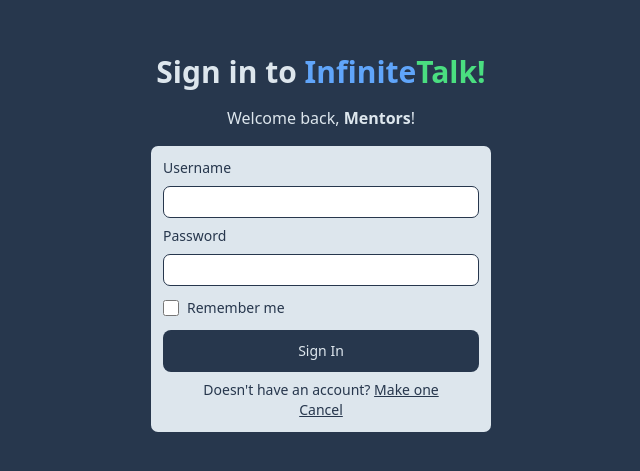
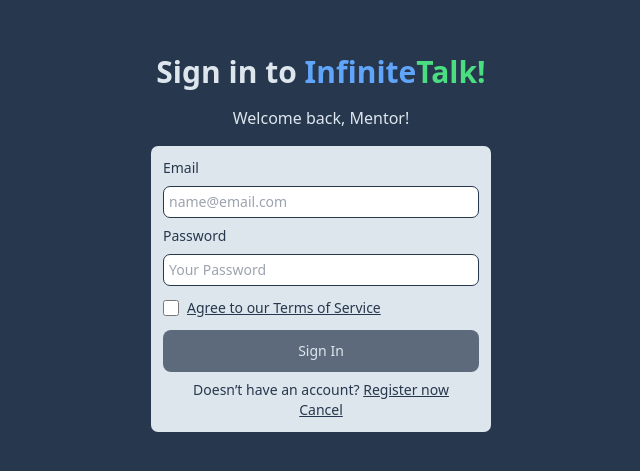
Before and after one commit to arifian853/InfiniteTalk, a React (Vite) app: page /signin-mentor in a window 1280 px wide. Shown: the part 157-628 px from the top of the page, without its empty margins (319-959 px from the left). Built offline with nearby package versions, Linux system fonts and the light colour scheme.

Commit message:
Added login functionality

```diff
--- a/src/Pages/Mentee_Role/SignIn.jsx
+++ b/src/Pages/Mentee_Role/SignIn.jsx
@@ -1,132 +1,154 @@
-/* eslint-disable react/prop-types */
-import { useState } from 'react'
-import { Alert, Button, Checkbox } from 'flowbite-react'
+import { useState, useEffect } from 'react'
+import { Button, Checkbox, Modal } from 'flowbite-react'
+import { useForm } from "react-hook-form";
+import { Link, useNavigate } from 'react-router-dom'
 import { Helmet } from 'react-helmet'
-import { Link, Navigate } from 'react-router-dom'
-import axios from 'axios'
-
-import { HiInformationCircle } from 'react-icons/hi'
+import toast from "react-hot-toast";
+import { useDispatch, useSelector } from "react-redux"
+import { userActions } from '../../store/reducers/userReducers'
+import { useMutation } from "@tanstack/react-query"
+import { signIn } from '../../Services/index/users'
 
 export const SignIn = () => {
-    const [username, setUsername] = useState('')
-    const [password, setPassword] = useState('')
-    const [navigate, setNavigate] = useState(false)
-    const [error, setError] = useState('')
-    const [alert, setAlert] = useState('')
+  const dispatch = useDispatch();
+  const userState = useSelector((state) => state.user);
+  const navigate = useNavigate();
 
-    const onChangeUsername = (e) => {
-        const value = e.target.value;
-        setUsername(value);
-        setError('')
+  /*Utility states*/
+  const [openModal, setOpenModal] = useState('')
+  const { mutate, isLoading } = useMutation({
+    mutationFn: ({ email, password }) => {
+      return signIn({ email, password});
+    },
+    onSuccess: (data) => {
+      dispatch(userActions.setUserInfo(data));
+      localStorage.setItem("account", JSON.stringify(data));
+      toast.success(data.message);
+    },
+    onError: (error) => {
+      toast.error(error.message);
+      console.log(error);
+    },
+  });
+
+  const {
+    register,
+    handleSubmit,
+    formState: { errors, isValid },
+  } = useForm({
+    defaultValues: {
+      email: "",
+      password: "",
+    },
+    mode: "onChange",
+  });
+
+  useEffect(() => {
+    if (userState.userInfo) {
+      const timeoutId = setTimeout(() => {
+        navigate('/feed');
+      }, 2500);
+      return () => clearTimeout(timeoutId);
+    }
+  }, [userState.userInfo, navigate]);
+
+
+  const loginBtn = (data) => {
+    const { email, password } = data;
+    mutate({ email, password });
   }
 
-    const onChangePassword = (e) => {
-        const value = e.target.value;
-        setPassword(value);
-        setError('')
+  const goBack = () => {
+    navigate(-1)
   }
 
-    const loginBtn = () => {
-        const data = {
-            username: username,
-            password: password
-        }
-
-        axios.post('http://localhost:7777/api/user/signin', data)
-            .then(result => {
-                console.log(result)
-                if (result) {
-                    setAlert('Login successful!')
-                    setTimeout(() => {
-                        setNavigate(true)
-                    }, 2000)
-                } else {
-                    setError('Login failed. Please check your credentials.');
-                }
-            })
-            .catch(e => {
-                setError(e.response.data.message)
-            })
-    }
-
-    const backButton = () => {
-        window.history.back();
-    };
 
   return (
-
-        <>
-            {
-                navigate && (
-                    <Navigate to="/feed" />
-                )
-            }
     <div className="forms flex flex-col justify-center items-center gap-4">
       <h1 className='text-3xl font-semibold'>Sign in to <Link to='/'><span className="text-blue-400"> Infinite</span><span className="text-green-400">Talk!</span></Link></h1>
       <p>Welcome back, Mentee!</p>
       <Helmet>
-                    <title>InfiniteTalk! - Sign In</title>
+        <title>InfiniteTalk! - Sign In Mentee</title>
       </Helmet>
-                <div data-aos="zoom-in" className="form-light text-sm flex flex-col text-left items-left gap-2 p-3">
-                    {
-                        error && (
-                            <Alert
-                                color="failure"
-                                icon={HiInformationCircle}
-                            >
-                                <span>
-                                    <p>
-                                        <span className="font-medium">
-                                            {error}
-                                        </span>
 
+      <form onSubmit={handleSubmit(loginBtn)}>
+        <div data-aos="zoom-in" className="text-sm form-light flex flex-col text-left items-left gap-2 p-3">
+          <p>Email</p>
+          <input id="email"
+            {...register("email", {
+              pattern: {
+                value:
+                  /^(([^<>()[\]\\.,;:\s@"]+(\.[^<>()[\]\\.,;:\s@"]+)*)|(".+"))@((\[[0-9]{1,3}\.[0-9]{1,3}\.[0-9]{1,3}\.[0-9]{1,3}])|(([a-zA-Z\-0-9]+\.)+[a-zA-Z]{2,}))$/,
+                message: "Enter a valid email",
+              },
+              required: {
+                value: true,
+                message: "Email is required",
+              },
+            })}
+            placeholder="name@email.com"
+            required
+            type="email"
+          />
+          {errors.email?.message && (
+            <p className="text-red-500 text-xs mt-1">
+              {errors.email?.message}
             </p>
-                                </span>
-                            </Alert>
-                        )
-                    }
-                    {
-                        alert && (
-                            <Alert
-                                color="success"
-                                icon={HiInformationCircle}
-                            >
-                                <span>
-                                    <p>
-                                        <span className="font-medium">
-                                            {alert}
-                                        </span>
+          )}
 
+          <p>Password</p>
+          <input id="password"
+            {...register("password", {
+              required: {
+                value: true,
+                message: "Password is required",
+              },
+              minLength: {
+                value: 8,
+                message: "Password length must be at least 8 characters",
+              },
+              pattern: {
+                value: /^(?=.*\d)(?=.*[A-Z])/,
+                message: "Password must contain at least one number and one capital letter",
+              },
+            })}
+            placeholder="Your Password"
+            required
+            type="password"
+          />
+          {errors.password && (
+            <p className="text-red-500 text-xs mt-1">
+              {errors.password?.message}
             </p>
-                                </span>
-                            </Alert>
-                        )
-                    }
-                    <p>Username</p>
-                    <input type="text" id="username1"
-                        placeholder="Your username"
-                        required
-                        value={username}
-                        onChange={onChangeUsername} />
-                    <p>Password</p>
-                    <input type="password" id="password1"
-                        required
-                        value={password}
-                        onChange={onChangePassword} />
+          )}
           <div className="flex items-center gap-2 py-1">
-                        <Checkbox id="remember" />
-                        <p>Remember me</p>
+            <Checkbox id="remember" required />
+            <a className='underline cursor-pointer' onClick={() => setOpenModal('default')}>Agree to our Terms of Service</a>
           </div>
-                    <Button onClick={loginBtn}>
+          <Button className='disabled:opacity-70 disabled:cursor-not-allowed' type='submit' disabled={!isValid || isLoading}>
             Sign In
           </Button>
           <div className='text-sm text-center'>
-                        <p> Doesn&apos;t have an account? <Link to='/signup'> <span className='underline'>Make one</span> </Link></p>
-                        <span onClick={backButton} className='underline cursor-pointer'>Cancel</span>
+            <p> Doesn&rsquo;t have an account? <Link to='/signup-mentee'> <span className='underline'>Register now</span> </Link></p>
+            <span onClick={goBack} className='underline cursor-pointer'>Cancel</span>
           </div>
         </div>
+      </form>
+      <Modal show={openModal === 'default'} onClose={() => setOpenModal(undefined)}>
+        <div data-aos="zoom-in" data-aos-duration="200">
+          <Modal.Header className='modal-title'> <h1 className='modal-title'>Terms of Service</h1></Modal.Header>
+          <Modal.Body className='modal-body'>
+            <div className="space-y-6">
+              <p className="text-base leading-relaxed">
+                Lorem ipsum dolor sit amet consectetur adipisicing elit. Soluta commodi id, quasi numquam quae esse optio nisi quo expedita sapiente.
+              </p>
+              <p className="text-base leading-relaxed">
+                Lorem ipsum dolor sit amet consectetur adipisicing elit. Molestiae expedita aut maiores modi nesciunt vitae nihil eum sunt a tempore neque est, odit delectus rem unde veniam error consequatur earum.
+              </p>
             </div>
-        </>
-
+          </Modal.Body>
+        </div>
+      </Modal>
+    </div >
   )
 }
--- a/src/Pages/Mentor_Role/MentorSignIn.jsx
+++ b/src/Pages/Mentor_Role/MentorSignIn.jsx
@@ -1,36 +1,154 @@
-import { Button, Checkbox } from 'flowbite-react';
-import { Helmet } from 'react-helmet';
-import { Link, useNavigate } from 'react-router-dom';
+import { useState, useEffect } from 'react'
+import { Button, Checkbox, Modal } from 'flowbite-react'
+import { useForm } from "react-hook-form";
+import { Link, useNavigate } from 'react-router-dom'
+import { Helmet } from 'react-helmet'
+import toast from "react-hot-toast";
+import { useDispatch, useSelector } from "react-redux"
+import { userActions } from '../../store/reducers/userReducers'
+import { useMutation } from "@tanstack/react-query"
+import { signIn } from '../../Services/index/users'
 
 export const MentorSignIn = () => {
-    const navigate = useNavigate()
+  const dispatch = useDispatch();
+  const userState = useSelector((state) => state.user);
+  const navigate = useNavigate();
+
+  /*Utility states*/
+  const [openModal, setOpenModal] = useState('')
+  const { mutate, isLoading } = useMutation({
+    mutationFn: ({ email, password }) => {
+      return signIn({ email, password});
+    },
+    onSuccess: (data) => {
+      dispatch(userActions.setUserInfo(data));
+      localStorage.setItem("account", JSON.stringify(data));
+      toast.success(data.message);
+    },
+    onError: (error) => {
+      toast.error(error.message);
+      console.log(error);
+    },
+  });
+
+  const {
+    register,
+    handleSubmit,
+    formState: { errors, isValid },
+  } = useForm({
+    defaultValues: {
+      email: "",
+      password: "",
+    },
+    mode: "onChange",
+  });
+
+  useEffect(() => {
+    if (userState.userInfo) {
+      const timeoutId = setTimeout(() => {
+        navigate('/feed');
+      }, 2500);
+      return () => clearTimeout(timeoutId);
+    }
+  }, [userState.userInfo, navigate]);
+
+
+  const loginBtn = (data) => {
+    const { email, password } = data;
+    mutate({ email, password });
+  }
+
   const goBack = () => {
     navigate(-1)
   }
+
+
   return (
     <div className="forms flex flex-col justify-center items-center gap-4">
       <h1 className='text-3xl font-semibold'>Sign in to <Link to='/'><span className="text-blue-400"> Infinite</span><span className="text-green-400">Talk!</span></Link></h1>
-            <p>Welcome back, <b>Mentors</b>!</p>
+      <p>Welcome back, Mentor!</p>
       <Helmet>
-                <title>InfiniteTalk! - Mentors Sign In</title>
+        <title>InfiniteTalk! - Sign In Mentor</title>
       </Helmet>
-            <div data-aos="zoom-in" className="form-light text-sm flex flex-col text-left items-left gap-2 p-3">
-                <p>Username</p>
-                <input type="text" />
+
+      <form onSubmit={handleSubmit(loginBtn)}>
+        <div data-aos="zoom-in" className="text-sm form-light flex flex-col text-left items-left gap-2 p-3">
+          <p>Email</p>
+          <input id="email"
+            {...register("email", {
+              pattern: {
+                value:
+                  /^(([^<>()[\]\\.,;:\s@"]+(\.[^<>()[\]\\.,;:\s@"]+)*)|(".+"))@((\[[0-9]{1,3}\.[0-9]{1,3}\.[0-9]{1,3}\.[0-9]{1,3}])|(([a-zA-Z\-0-9]+\.)+[a-zA-Z]{2,}))$/,
+                message: "Enter a valid email",
+              },
+              required: {
+                value: true,
+                message: "Email is required",
+              },
+            })}
+            placeholder="name@email.com"
+            required
+            type="email"
+          />
+          {errors.email?.message && (
+            <p className="text-red-500 text-xs mt-1">
+              {errors.email?.message}
+            </p>
+          )}
+
           <p>Password</p>
-                <input type="password" name="" id="" />
+          <input id="password"
+            {...register("password", {
+              required: {
+                value: true,
+                message: "Password is required",
+              },
+              minLength: {
+                value: 8,
+                message: "Password length must be at least 8 characters",
+              },
+              pattern: {
+                value: /^(?=.*\d)(?=.*[A-Z])/,
+                message: "Password must contain at least one number and one capital letter",
+              },
+            })}
+            placeholder="Your Password"
+            required
+            type="password"
+          />
+          {errors.password && (
+            <p className="text-red-500 text-xs mt-1">
+              {errors.password?.message}
+            </p>
+          )}
           <div className="flex items-center gap-2 py-1">
-                    <Checkbox id="remember" />
-                    <p>Remember me</p>
+            <Checkbox id="remember" required />
+            <a className='underline cursor-pointer' onClick={() => setOpenModal('default')}>Agree to our Terms of Service</a>
           </div>
-                <Button>
+          <Button className='disabled:opacity-70 disabled:cursor-not-allowed' type='submit' disabled={!isValid || isLoading}>
             Sign In
           </Button>
           <div className='text-sm text-center'>
-                    <p> Doesn&apos;t have an account? <Link to='/signup-mentor'> <span className='underline'>Make one</span> </Link></p>
+            <p> Doesn&rsquo;t have an account? <Link to='/signup-mentor'> <span className='underline'>Register now</span> </Link></p>
             <span onClick={goBack} className='underline cursor-pointer'>Cancel</span>
           </div>
         </div>
+      </form>
+      <Modal show={openModal === 'default'} onClose={() => setOpenModal(undefined)}>
+        <div data-aos="zoom-in" data-aos-duration="200">
+          <Modal.Header className='modal-title'> <h1 className='modal-title'>Terms of Service</h1></Modal.Header>
+          <Modal.Body className='modal-body'>
+            <div className="space-y-6">
+              <p className="text-base leading-relaxed">
+                Lorem ipsum dolor sit amet consectetur adipisicing elit. Soluta commodi id, quasi numquam quae esse optio nisi quo expedita sapiente.
+              </p>
+              <p className="text-base leading-relaxed">
+                Lorem ipsum dolor sit amet consectetur adipisicing elit. Molestiae expedita aut maiores modi nesciunt vitae nihil eum sunt a tempore neque est, odit delectus rem unde veniam error consequatur earum.
+              </p>
             </div>
+          </Modal.Body>
+        </div>
+      </Modal>
+    </div >
   )
 }
--- a/src/Services/index/users.jsx
+++ b/src/Services/index/users.jsx
@@ -37,7 +37,7 @@ export const signUp = async ({ username, email, password, fullName, program }) =
 
 export const signIn = async ({ email, password }) => {
   try {
-    const { data } = await axios.post("/api/user/signin", {
+    const { data } = await axios.post("http://localhost:7777/api/user/signin", {
       email,
       password,
     });
```
Also changed, not shown: src/App.jsx (+10 -0 lines), src/Components/Header.jsx (+23 -8 lines), src/Pages/About.jsx (added, +12 -0 lines), src/Pages/Admin.jsx (added, +12 -0 lines), src/Pages/Profile.jsx (added, +12 -0 lines). Lines whose indentation alone changed are shown as unchanged.
